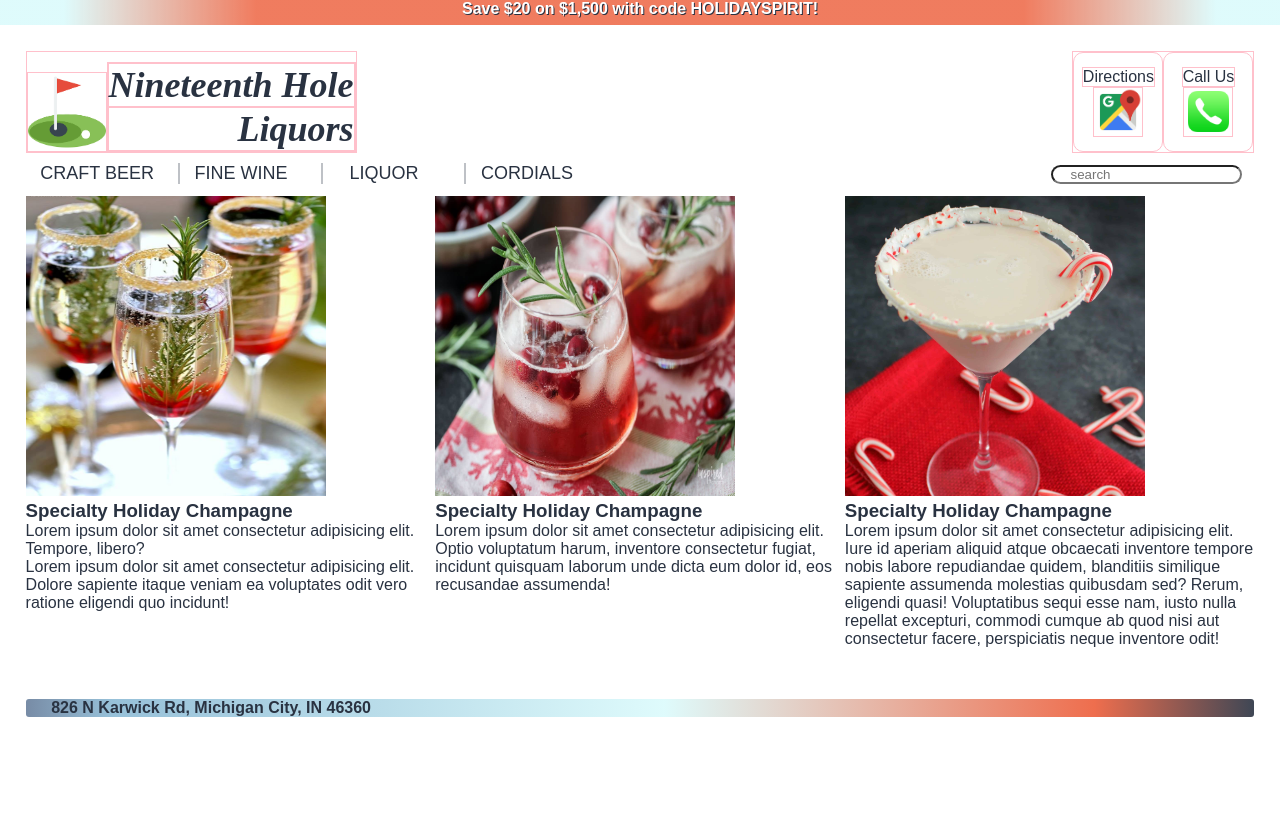
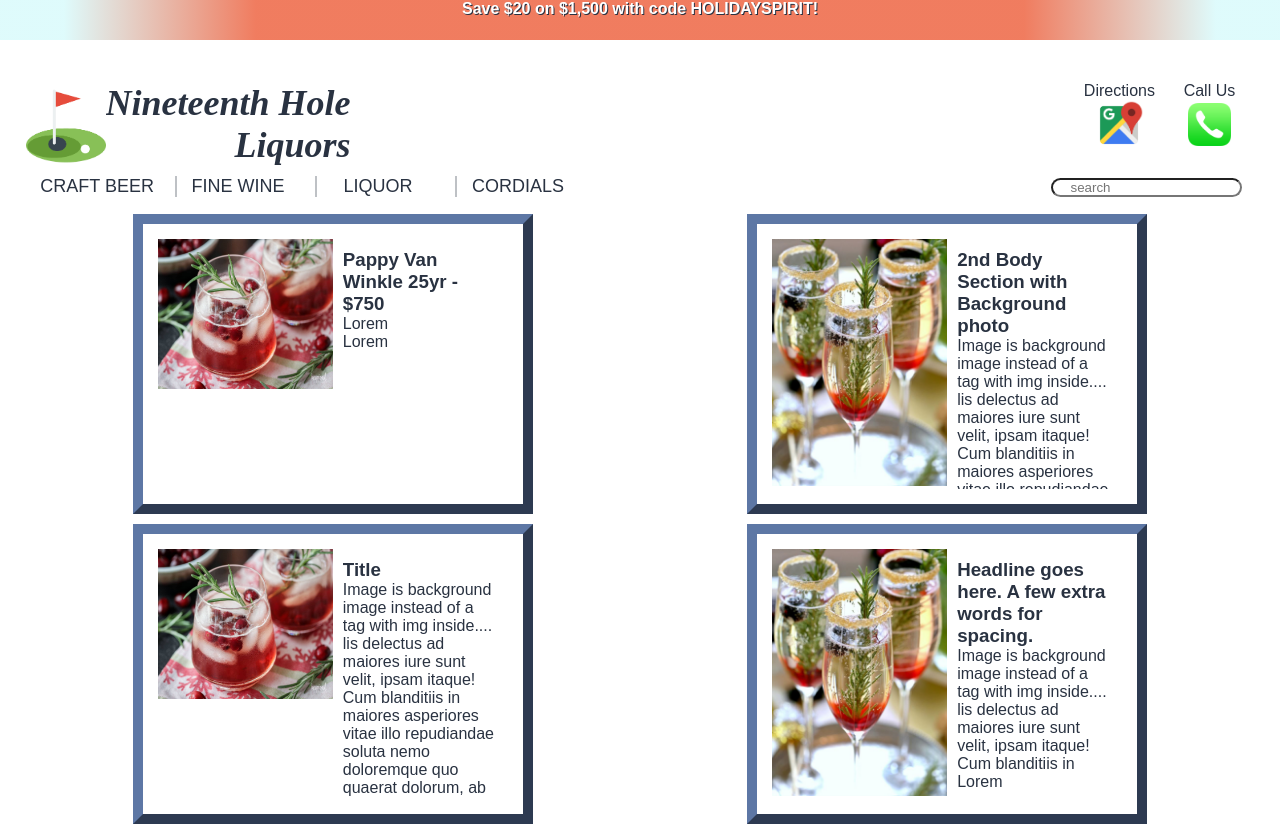
Before and after one commit to ryanream/19thhole, a React (Create React App) app: page / in a window 1280 px wide. Shown: the top 826 px of the page. Built offline with nearby package versions, Linux system fonts and the light colour scheme.

Commit message:
Make body a flexbox

```diff
--- a/src/App.css
+++ b/src/App.css
@@ -1,3 +1,4 @@
+/*  */
 @media only screen and (max-width: 550px) {
   #menu-buttons * {
     font-size: 14px;
@@ -18,6 +19,20 @@
   #logo-text {
     text-align: center;
   }
+  #body-section {
+    max-height: 200px;
+  }
+}
+
+@media only screen and (max-width: 500px) {
+  #menu {
+    display: none;
+  }
+
+  #info-header,
+  #info-text p {
+    font-size: 10px;
+  }
 }
 
 @import url('https://fonts.googleapis.com/css2?family=Faustina:ital,wght@0,400;0,500;0,600;0,700;1,400;1,500;1,600;1,700&display=swap');
@@ -30,7 +45,7 @@
  */
 
 * {
-  /* overflow-x: hidden; */
+  overflow-x: hidden;
   box-sizing: border-box;
   margin: 0;
   padding: 0;
@@ -56,7 +71,7 @@
   width: 100%;
   position: sticky;
   top: 0;
-  height: 25px;
+  height: 40px;
   z-index: 2;
   text-align: center;
 
@@ -109,7 +124,7 @@
 */
 
 .nav * {
-  border: 1px solid pink;
+  /* border: 1px solid pink; */
 }
 
 .nav {
@@ -296,6 +311,7 @@
 
   padding: 15px 5px;
   position: absolute;
+  z-index: 2;
 
   display: flex;
   flex-direction: column;
@@ -305,17 +321,70 @@
 
 /* //////////////////////////////////////
 Body - Images, Sales                   */
+.body * {
+  /* border: 1px solid pink; */
+}
 
 .body {
-  flex: 1 1 1000px;
+  /* border: 1px solid plum; */
+
+  width: 100%;
+
   display: flex;
   flex-wrap: wrap;
-  justify-content: space-between;
+  justify-content: space-around;
 }
 
-.body div {
-  flex: 1 1 300px;
+.body-section {
+  border: 10px outset rgb(93, 119, 165);
+  padding: 15px;
+  margin: 5px;
+
+  min-width: 250px;
+
+  max-height: 300px;
+  flex: 0 1 400px;
+  display: flex;
 }
+
+.info-container {
+  /* border: 1px solid blue; */
+
+  width: 50%;
+  padding: 10px;
+  overflow: auto;
+
+  position: relative;
+  flex-shrink: -6;
+}
+
+.image-container {
+  /* border: 1px solid green; */
+
+  position: relative;
+  width: 50%;
+}
+
+/* <img/> inside <a/> tag */
+#image-photo {
+  max-height: 100%;
+  max-width: 100%;
+  height: auto;
+  width: auto;
+  min-height: 150px;
+  min-width: 150px;
+  position: absolute;
+  top: 0;
+  bottom: 0;
+  left: 0;
+  right: 0;
+  margin: 0 auto auto auto;
+  overflow-y: hidden;
+}
+
+/* .info-header {
+  white-space: nowrap;
+} */
 
 /* End Body
 //////////////////////////////////////// */
@@ -324,8 +393,8 @@
 Footer */
 
 #footer {
-  margin: 2%;
-  padding-left: 2%;
+  margin: 2% 0;
+  /* padding-left: 5px; */
   font-weight: 600;
   border-radius: 3px;
 
--- a/src/App.js
+++ b/src/App.js
@@ -1,12 +1,11 @@
+// import Sandbox from './Sandbox';
+// import './Sandbox.css';
+
 import Home from './components/pages/Home';
 import './App.css';
 
 function App() {
-  return (
-    <div>
-      <Home />
-    </div>
-  );
+  return <Home />;
 }
 
 export default App;
--- a/src/components/layout/Body.js
+++ b/src/components/layout/Body.js
@@ -10,61 +10,103 @@
     // eventually we can make section components and cycle through an array of data.
     <div className='body' id='body'>
       <div className='body-section' id='body-section'>
-        <img
-          className='section-image'
-          id='section-image'
-          style={{ height: '300px', width: '300px' }}
-          src={ombre}
-          alt='...'
-        />
-        <div>
-          <h3>Specialty Holiday Champagne</h3>
-          <p>
-            Lorem ipsum dolor sit amet consectetur adipisicing elit. Tempore,
-            libero?
-          </p>
-          <p>
-            Lorem ipsum dolor sit amet consectetur adipisicing elit. Dolore
-            sapiente itaque veniam ea voluptates odit vero ratione eligendi quo
-            incidunt!
-          </p>
+        <div className='image-container' id='image-container'>
+          <a href='https://wine.com'>
+            {/*  ////////////  IMAGE   /////////////////*/}
+            <img id='image-photo' src={maple} alt='Bourbon maple' />
+          </a>
+        </div>
+        {/* prettier-ignore */}
+        <div className='info-container' id='info-container'>
+          <div className id="info-header">
+
+          <h3>Pappy Van Winkle 25yr - $750</h3>
+          </div>
+          <div className='info-text' id='info-text'>
+
+          <p> Lorem </p>
+          <p> Lorem </p>
+          </div>
         </div>
       </div>
       <div className='body-section' id='body-section'>
-        <img
-          className='section-image'
-          id='section-image'
-          style={{ height: '300px', width: '300px' }}
-          src={maple}
-          alt='...'
-        />
-        <div>
-          <h3>Specialty Holiday Champagne</h3>
-          <p>
-            Lorem ipsum dolor sit amet consectetur adipisicing elit. Optio
-            voluptatum harum, inventore consectetur fugiat, incidunt quisquam
-            laborum unde dicta eum dolor id, eos recusandae assumenda!
-          </p>
+        <div className='image-container' id='image-container'>
+          {/*  ////////////  IMAGE   /////////////////*/}
+          <a href='wine.com'>
+            <img id='image-photo' src={ombre} alt='blackberry ombre' />
+          </a>
+        </div>
+        {/* prettier-ignore */}
+        <div className='info-container' id='info-container'>
+          <div className="info-header" id="info-header">
+
+          <h3>2nd Body Section with Background photo</h3>
+          </div>
+          <div className='info-text' id='info-text'>
+
+          <p> Image is background image instead of a tag with img inside.... lis delectus ad maiores iure sunt velit, ipsam itaque! Cum blanditiis in maiores asperiores vitae illo repudiandae soluta nemo doloremque quo quaerat dolorum, ab quas fugiat! Officia officiis temporibus dolorum fuga animi odio. Nemo nostrum, ullam voluptatem beatae placeat officia, quos, blanditiis quaerat quis possimus sequi alias? Dicta officiis excepturi optio repellat accusamus soluta doloremque facilis inventore iure! Error, dolores. Amet repellat eligendi in id reprehenderit corrupti ipsum cumque ut, neque cupiditate similique repudiandae sequi minima, doloribus suscipit. </p>
+          <p> Lorem </p>
+          </div>
         </div>
       </div>
       <div className='body-section' id='body-section'>
-        <img
-          className='section-image'
-          id='section-image'
-          style={{ height: '300px', width: '300px' }}
-          src={peppermint}
-          alt='...'
-        />
-        <div>
-          <h3>Specialty Holiday Champagne</h3>
-          <p>
-            Lorem ipsum dolor sit amet consectetur adipisicing elit. Iure id
-            aperiam aliquid atque obcaecati inventore tempore nobis labore
-            repudiandae quidem, blanditiis similique sapiente assumenda
-            molestias quibusdam sed? Rerum, eligendi quasi! Voluptatibus sequi
-            esse nam, iusto nulla repellat excepturi, commodi cumque ab quod
-            nisi aut consectetur facere, perspiciatis neque inventore odit!{' '}
-          </p>
+        <div className='image-container' id='image-container'>
+          {/*  ////////////  IMAGE   /////////////////*/}
+          <a href='wine.com'>
+            <img id='image-photo' src={maple} alt='bourbon maple cranberry' />
+          </a>
+        </div>
+        {/* prettier-ignore */}
+        <div className='info-container' id='info-container'>
+          <div className="info-header" id="info-header">
+
+          <h3>Title</h3>
+          </div>
+          <div className='info-text' id='info-text'>
+
+          <p> Image is background image instead of a tag with img inside.... lis delectus ad maiores iure sunt velit, ipsam itaque! Cum blanditiis in maiores asperiores vitae illo repudiandae soluta nemo doloremque quo quaerat dolorum, ab quas fugiat! Officia officiis temporibus dolorum fuga animi odio. Nemo nostrum, ullam voluptatem beatae placeat officia, quos, blanditiis quaerat quis possimus sequi alias? Dicta  </p>
+          <p> Lorem </p>
+          </div>
+        </div>
+      </div>
+      <div className='body-section' id='body-section'>
+        <div className='image-container' id='image-container'>
+          {/*  ////////////  IMAGE   /////////////////*/}
+          <a href='wine.com'>
+            <img id='image-photo' src={ombre} alt='blackberry ombre' />
+          </a>
+        </div>
+        {/* prettier-ignore */}
+        <div className='info-container' id='info-container'>
+          <div className="info-header" id="info-header">
+
+          <h3>Headline goes here. A few extra words for spacing.</h3>
+          </div>
+          <div className='info-text' id='info-text'>
+
+          <p> Image is background image instead of a tag with img inside.... lis delectus ad maiores iure sunt velit, ipsam itaque! Cum blanditiis in  </p>
+          <p> Lorem </p>
+          </div>
+        </div>
+      </div>
+      <div className='body-section' id='body-section'>
+        <div className='image-container' id='image-container'>
+          {/*  ////////////  IMAGE   /////////////////*/}
+          <a href='wine.com'>
+            <img id='image-photo' src={peppermint} alt='peppermint bark' />
+          </a>
+        </div>
+        {/* prettier-ignore */}
+        <div className='info-container' id='info-container'>
+          <div className="info-header" id="info-header">
+
+          <h3>Short Headline</h3>
+          </div>
+          <div className='info-text' id='info-text'>
+
+          <p> Image is background image instead of a tag with img inside.... lis delectus . </p>
+          <p> Lorem </p>
+          </div>
         </div>
       </div>
     </div>
--- a/src/components/layout/Menu.js
+++ b/src/components/layout/Menu.js
@@ -46,7 +46,7 @@
 
   return (
     // 3 - search, spacer, btn row
-    <div className='menu'>
+    <div className='menu' id='menu'>
       <div className='search'>
         <input type='text' placeholder='  search' id='search-bar' />
       </div>
@@ -109,7 +109,7 @@
 
           {/* {currentMenu === 'wine' ? ( */}
           {winedrop ? (
-            <FadeIn delay={300}>
+            <FadeIn delay={300} transitionDuration={2000}>
               {/* // 4 - wine menu items */}
               <div className='drop-menu'>
                 {' '}
```
Also changed, not shown: 1 other file (tests, documents, lock files or other folders).
